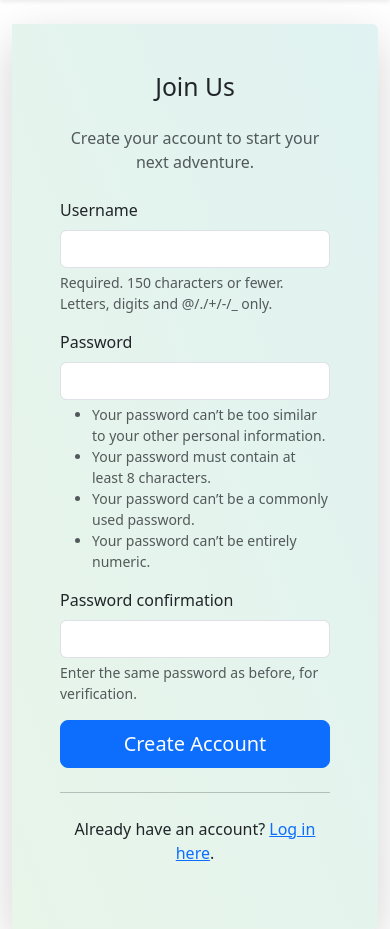
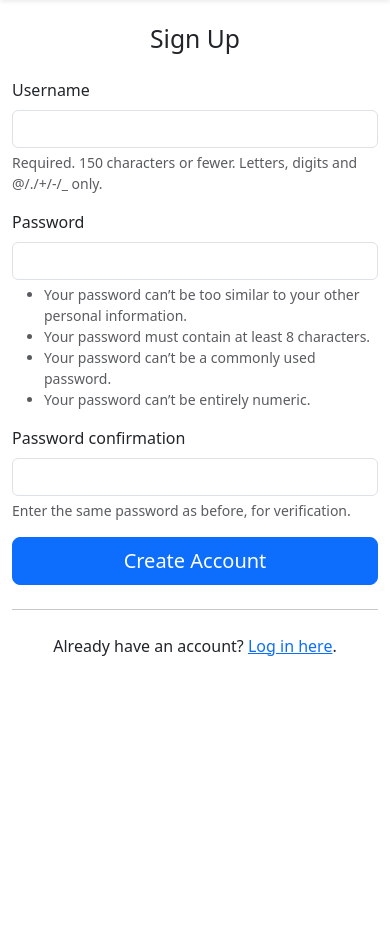
Before and after one commit to salinajyakhwa/FYP, a Django app: page /register/ in a window 390 px wide. Shown: the part 56-985 px from the top of the page. After the commit the page ends 712 px from the top, so only its background shows below. Run offline with Django 5.2, Linux system fonts and the light colour scheme; parts of the project's set-up code (start-up, migrations or seed data) failed here and were passed over.

Commit message:
Login and register.html changes

```diff
--- a/main/templates/main/register.html
+++ b/main/templates/main/register.html
@@ -1,35 +1,32 @@
 {% extends "base.html" %}
 
 {% block content %}
-{% load static %}
-<style>
-    .register-container {
-        min-height: 80vh;
-    }
-    .img-container {
-        /* Photo by Element5 Digital on Unsplash */
-        background-image: url('https://images.unsplash.com/photo-1586023492125-27b2c045efd7?q=80&w=1558');
-        background-size: cover;
-        background-position: center;
-    }
-    .form-container {
-        background: linear-gradient(to top right, #e8f5e9, #e0f2f1); /* Light Green to Light Teal */
-    }
-</style>
-
-<div class="row g-0 register-container rounded-3 shadow-lg">
-    <!-- Left Image Column -->
-    <div class="col-md-6 d-none d-md-block img-container rounded-start-2">
+<div class="login-wrapper"> <!-- Reusing login-wrapper -->
+    <div class="login-container"> <!-- Reusing login-container -->
+        <!-- Image Side -->
+        <div class="login-image-side d-none d-md-block"> <!-- Reusing login-image-side -->
+            <!-- Optional: Add some text or icon here for branding -->
+            <i class="bi bi-airplane-fill fs-1 mb-3"></i>
+            <h2>Join Our Community</h2>
+            <p>Create your account to start planning your next adventure.</p>
         </div>
 
-    <!-- Right Form Column -->
-    <div class="col-md-6 d-flex align-items-center justify-content-center form-container rounded-end-2">
-        <div class="card" style="border: none; background: transparent;">
-            <div class="card-body p-5">
-                <h2 class="card-title text-center mb-4 fw-light">Join Us</h2>
-                <p class="text-center text-muted mb-4">Create your account to start your next adventure.</p>
+        <!-- Form Side -->
+        <div class="login-form-side"> <!-- Reusing login-form-side -->
+            <h2 class="text-center mb-4 fw-light">Sign Up</h2>
             <form method="post">
                 {% csrf_token %}
+
+                <!-- Display Non-Field Errors -->
+                {% if form.non_field_errors %}
+                    <div class="alert alert-danger">
+                        {% for error in form.non_field_errors %}
+                            {{ error }}
+                        {% endfor %}
+                    </div>
+                {% endif %}
+
+                <!-- Render each field manually -->
                 {% for field in form %}
                 <div class="mb-3">
                     <label for="{{ field.id_for_label }}" class="form-label">{{ field.label }}</label>
@@ -38,13 +35,12 @@
                         <div class="form-text">{{ field.help_text|safe }}</div>
                     {% endif %}
                     {% for error in field.errors %}
-                                <div class="invalid-feedback d-block">{{ error }}</div>
+                        <div class="text-danger small mt-1">{{ error }}</div>
                     {% endfor %}
                 </div>
                 {% endfor %}
-                    <div class="d-grid">
-                        <button type="submit" class="btn btn-primary btn-lg">Create Account</button>
-                    </div>
+
+                <button type="submit" class="btn btn-primary btn-lg w-100">Create Account</button>
             </form>
             <hr class="my-4">
             <div class="text-center">
@@ -53,5 +49,4 @@
         </div>
     </div>
 </div>
-</div>
 {% endblock %}
```
Also changed, not shown: main/templates/main/login.html (line endings or trailing spaces). Lines whose indentation alone changed are shown as unchanged.
